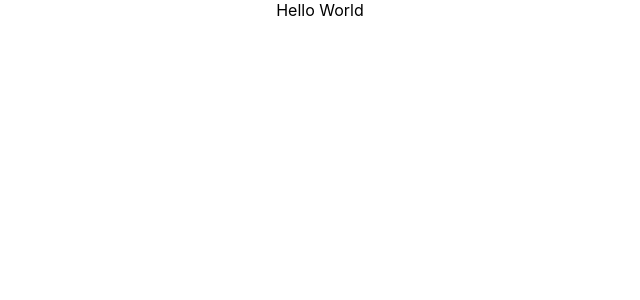
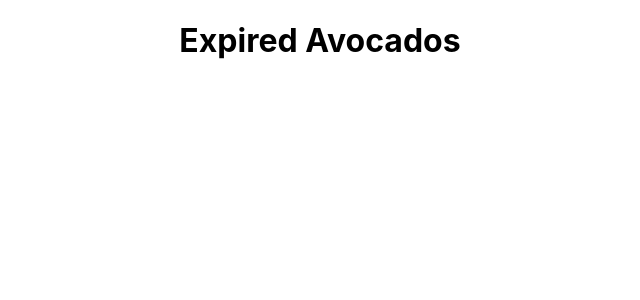
Before and after one commit to kirch1/rancid-tomatillo, a React (Create React App) app: page / in a window 1280 px wide. Shown: the top 300 px of the page, without its empty margins (320-960 px from the left). Built offline with nearby package versions, Linux system fonts and the light colour scheme.

Commit message:
Outline general layout of components

```diff
--- a/src/components/App/App.css
+++ b/src/components/App/App.css
@@ -1,3 +1,7 @@
 .App {
+  display:flex;
+  flex-direction: column;
+}
+h1 {
   text-align: center;
 }
--- a/src/components/App/App.js
+++ b/src/components/App/App.js
@@ -3,7 +3,11 @@ import './App.css';
 function App() {
   return (
     <main className="App">
-      <div>Hello World</div>
+      <header>
+        <h1>Expired Avocados</h1>
+      </header>
+      {/* <MovieContainer /> */}
+      {/* <FilterForm />*/}
     </main>
   );
 }
--- a/src/index.js
+++ b/src/index.js
@@ -4,6 +4,7 @@ import './index.css';
 import App from './components/App/App';
 
 const root = ReactDOM.createRoot(document.getElementById('root'));
+
 root.render(
     <App />
 );
```
Also changed, not shown: src/components/FilterForm/FilterForm.css (added), src/components/FilterForm/FilterForm.js (added), src/components/MovieContainer/MovieContainer.css (added), src/components/MovieContainer/MovieContainer.js (added).
